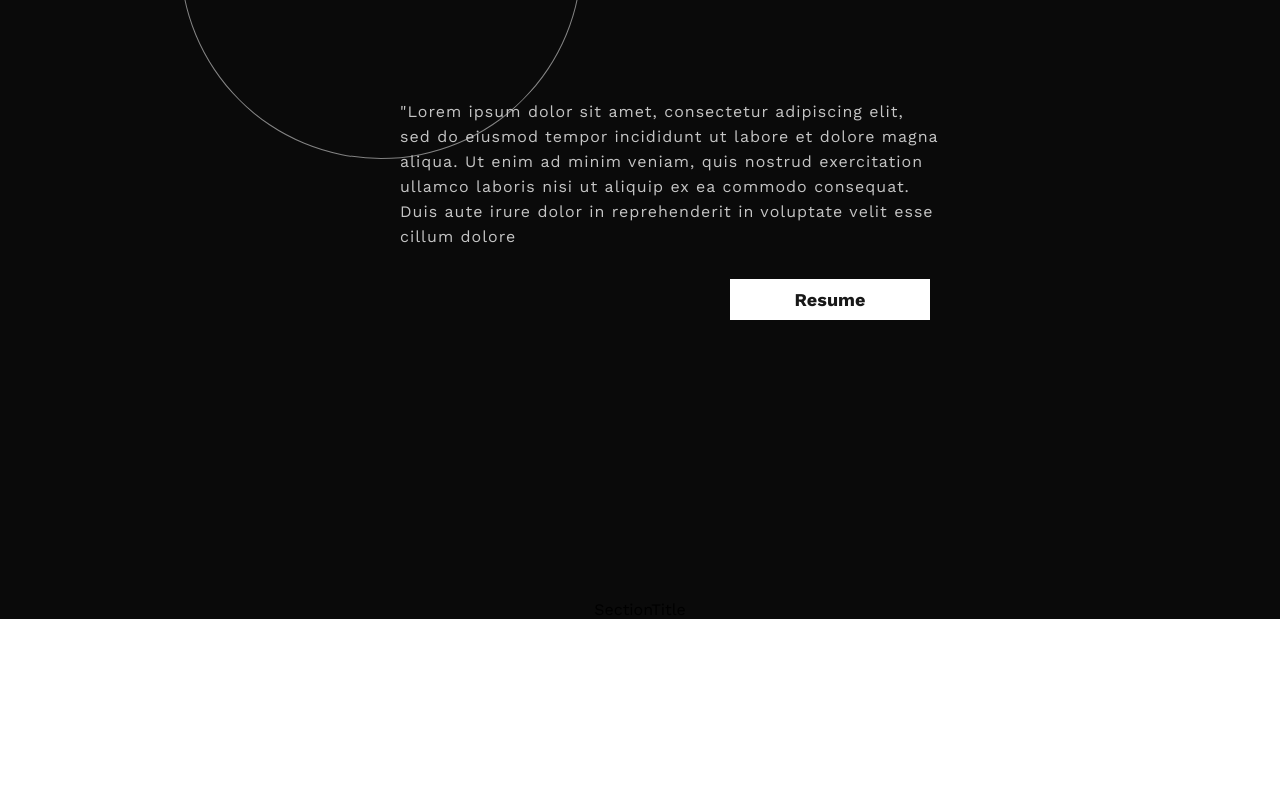
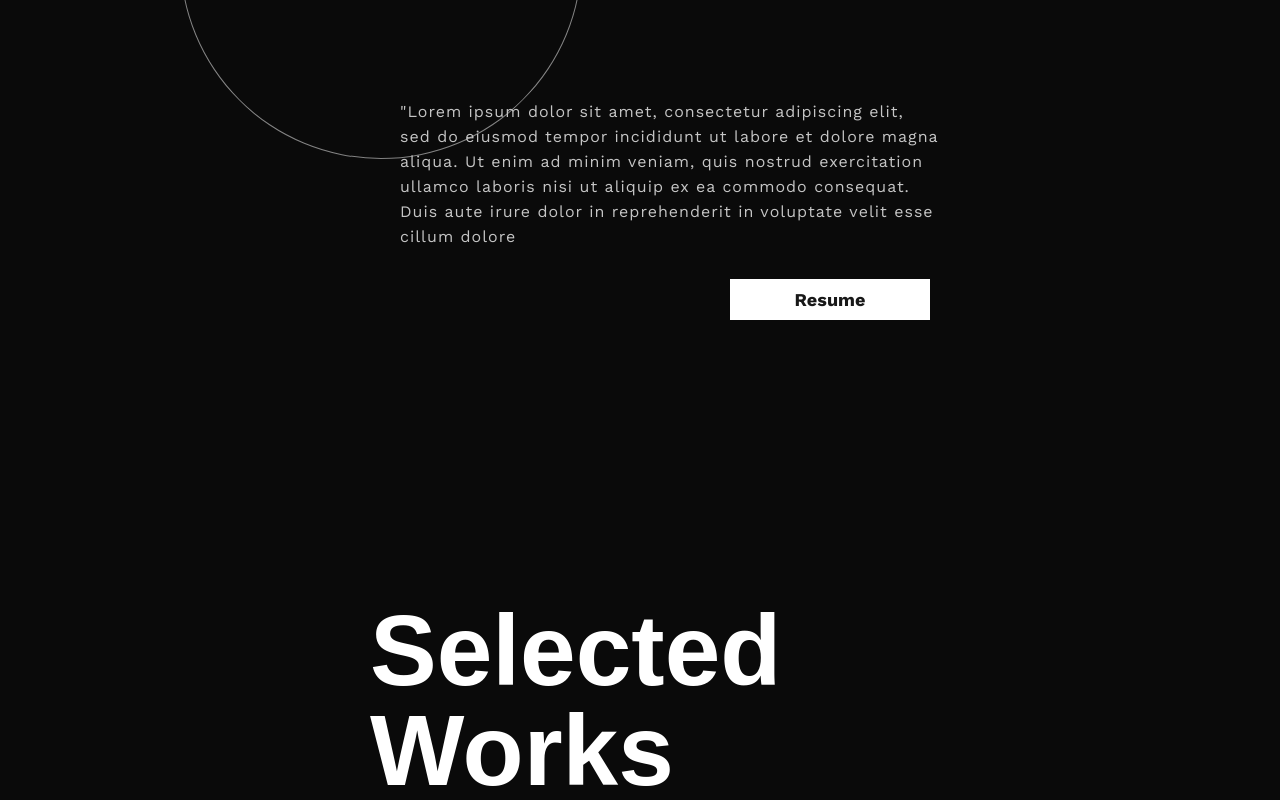
Before and after one commit to Abhirajmaid/Portfolio, a React (Create React App) app: page / in a window 1280 px wide. Shown: the part 583-1383 px from the top of the page. Before the commit the page ends 1202 px from the top, so only its background shows below. Built offline with nearby package versions, Linux system fonts and the light colour scheme; a web font is replaced by a local one.

Commit message:
Created component: Section Title

```diff
--- a/src/components/ContactBtn/style.css
+++ b/src/components/ContactBtn/style.css
@@ -2,7 +2,6 @@
   position: relative;
   width: 400px;
   height: 400px;
-  /* top: -90px; */
   right: 220px;
   border-right: 1px solid rgb(131, 131, 131);
   border-bottom: 1px solid rgb(131, 131, 131);
--- a/src/components/SectionTitle/SectionTitle.jsx
+++ b/src/components/SectionTitle/SectionTitle.jsx
@@ -2,8 +2,14 @@ import React from "react";
 
 import "./style.css";
 
-const SectionTitle = () => {
-  return <div>SectionTitle</div>;
+const SectionTitle = (props) => {
+  return (
+    <>
+      <div>
+        <h1 className="section-title">{props.title}</h1>
+      </div>
+    </>
+  );
 };
 
 export default SectionTitle;
--- a/src/components/SectionTitle/style.css
+++ b/src/components/SectionTitle/style.css
@@ -0,0 +1,6 @@
+.section-title {
+  font-size: 100px;
+  font-family: "panchang", sans-serif;
+  color: white;
+  line-height: 100px;
+}
--- a/src/pages/HomePage/Home.jsx
+++ b/src/pages/HomePage/Home.jsx
@@ -37,7 +37,7 @@ const Home = () => {
             </div>
           </section>
           <section className="work">
-            <SectionTitle />
+            <SectionTitle title="Selected Works" />
           </section>
         </div>
       </div>
```
